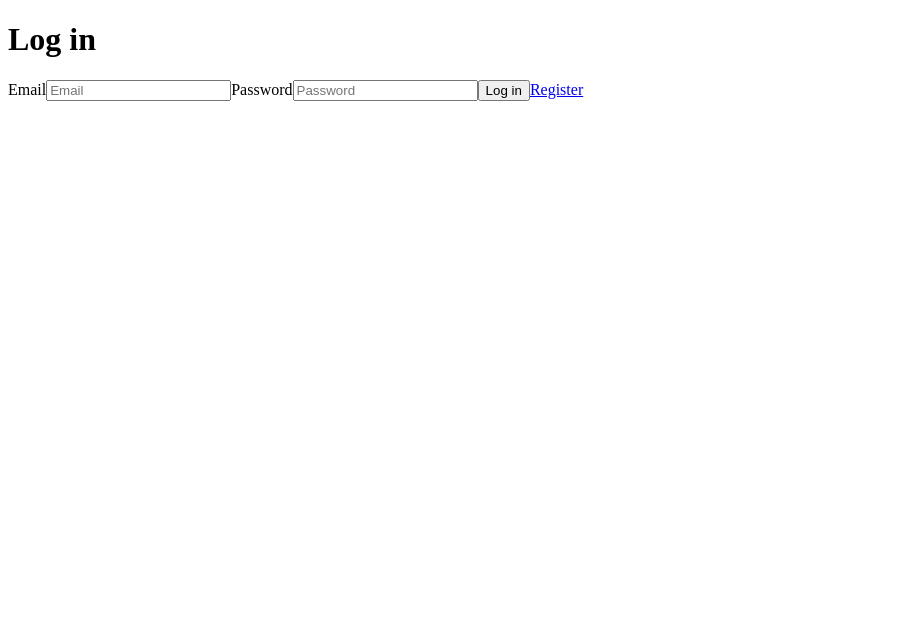
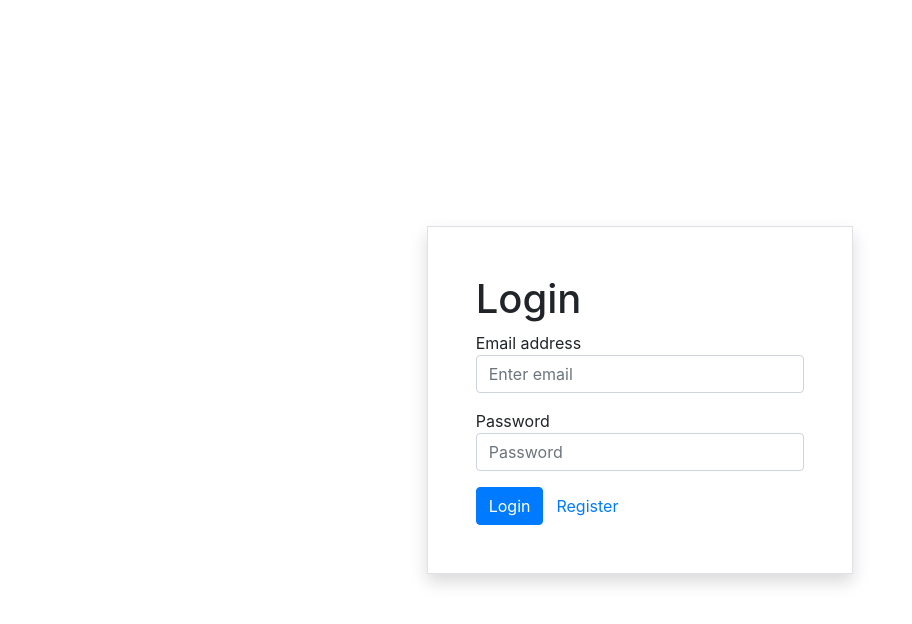
Before and after one commit to vlappdev/login-registration-redux, a React (Create React App) app: page /login in a window 1280 px wide. Shown: the top 624 px of the page, without its empty margins (0-912 px from the left). Built offline with nearby package versions, Linux system fonts and the light colour scheme; no server answers.

Commit message:
12 - added style for Login page

```diff
--- a/package.json
+++ b/package.json
@@ -6,8 +6,10 @@
     "@testing-library/jest-dom": "^4.2.4",
     "@testing-library/react": "^9.5.0",
     "@testing-library/user-event": "^7.2.1",
+    "bootstrap": "^4.5.0",
     "firebase": "^7.14.6",
     "history": "^4.10.1",
+    "node-sass": "^4.14.1",
     "react": "^16.13.1",
     "react-dom": "^16.13.1",
     "react-redux": "^7.2.0",
--- a/public/index.html
+++ b/public/index.html
@@ -2,7 +2,7 @@
 <html lang="en">
 <head>
     <meta charset="UTF-8">
-    <title>Title</title>
+    <title>User Registration and Login (React + Redux + Firebase)</title>
 </head>
 <body>
     <div id="root"></div>
--- a/src/App.js
+++ b/src/App.js
@@ -14,15 +14,17 @@ class App extends Component {
         super(props);
 
         history.listen((location, action) => {
+
             //clear alert on location changes
             this.props.clearAlerts()
         });
     }
     render() {
-        const { message } = this.props;
+        const { alertReducer } = this.props;
+        console.log(this.props);
         return (
-            <div>
-                { message && <div>{message}</div>}
+            <div className="shadow col-sm-6 col-lg-4 border p-5">
+                { alertReducer.message && <div className={`alert ${ alertReducer.type }`}>{ alertReducer.message }</div>}
                 <Router history={history}>
                     <Switch>
                         <PrivateRoute exact path="/" component={ MemberPage }/>
@@ -37,7 +39,7 @@ class App extends Component {
 
 const mapStateToProps = (state) =>{
     const { alertReducer } = state;
-    return alertReducer
+    return { alertReducer }
 };
 
 
--- /dev/null
+++ b/src/App.scss
@@ -0,0 +1,39 @@
+
+$theme-colors: (
+    "light-gray": #e6e6e6,
+);
+
+
+// Required
+@import "../node_modules/bootstrap/scss/functions";
+@import "../node_modules/bootstrap/scss/variables";
+@import "../node_modules/bootstrap/scss/mixins";
+
+
+// Optional
+@import "../node_modules/bootstrap/scss/reboot";
+@import "../node_modules/bootstrap/scss/utilities";
+@import "../node_modules/bootstrap/scss/type";
+@import "../node_modules/bootstrap/scss/transitions";
+@import "../node_modules/bootstrap/scss/grid";
+@import "../node_modules/bootstrap/scss/buttons";
+@import "../node_modules/bootstrap/scss/forms";
+@import "../node_modules/bootstrap/scss/navbar";
+@import "../node_modules/bootstrap/scss/alert";
+
+html, body{
+    height: 100%;
+}
+
+#root{
+    height: 100%;
+    display: -webkit-box;
+    display: -ms-flexbox;
+    display: flex;
+    -webkit-box-pack:center;
+    -ms-flex-pack:center;
+    justify-content:center;
+    -webkit-box-align:center;
+    -ms-flex-align:center;
+    align-items:center;
+}
--- a/src/_components/LoginPage.js
+++ b/src/_components/LoginPage.js
@@ -40,26 +40,32 @@ class LoginPage extends Component{
     };
 
     render(){
-        // console.log(this.email);
-        // console.log(this.submitted);
+        const{ email, password, submitted } = this.state;
+        console.log(this.props)
         return (
             <div>
-                <h1>Log in</h1>
+                <h1>Login</h1>
                 <form onSubmit={this.handleSubmit}>
-                    <label>
-                        Email
-                        <input name="email" onChange={this.handleChange} value={this.state.email} type="email" placeholder="Email" />
-                        { this.state.submitted && !this.state.email &&
-                        <div>Username is required</div> }
-                    </label>
-                    <label>
-                        Password
-                        <input name="password" onChange={this.handleChange} value={this.state.password} type="password" placeholder="Password" />
-                        { this.state.submitted && !this.state.password &&
-                        <div>Password is required</div>}
-                    </label>
-                    <button type="submit">Log in</button>
-                    <Link to="/register" className="btn-link">Register</Link>
+                    <div className="form-group">
+                        <label className="d-block">
+                            Email address
+                            <input type="email" onChange={this.handleChange} value={ email }
+                                   name="email" className={"form-control" + (submitted && !email ? " is-invalid": "")} placeholder="Enter email"/>
+                            { submitted && !email &&
+                            <div className="invalid-feedback">Email is required</div> }
+                        </label>
+                    </div>
+                    <div className="form-group">
+                        <label className="d-block">
+                            Password
+                            <input type="password" onChange={this.handleChange} value={ password }
+                                   name="password" className={"form-control" + (submitted && !password ? " is-invalid": "")} placeholder="Password"/>
+                            { submitted && !password &&
+                            <div className="invalid-feedback">Password is required</div> }
+                        </label>
+                    </div>
+                    <button type="submit" className="btn btn-primary">Login</button>
+                    <Link to="/register" className="btn text-primary">Register</Link>
                 </form>
             </div>
         );
@@ -69,7 +75,9 @@ class LoginPage extends Component{
 
 
 const mapStateToProps = (state) => {
-     const { loggedIn } = state.authenticationReducer;
+    //const alert = state.alertReducer;
+    const { loggedIn } = state.authenticationReducer;
+    //return { alert, loggedIn }
     return { loggedIn }
 };
 
--- a/src/_reducers/alertReducer.js
+++ b/src/_reducers/alertReducer.js
@@ -3,10 +3,12 @@ export const alertReducer = (state = {}, action) => {
     switch(action.type){
         case "ALERT_SUCCESS":
             return {
+                type: "alert-success",
                 message: action.message
             };
         case "ALERT_ERROR":
             return {
+                type: "alert-danger",
                 message: action.message
             };
         case "ALERT_CLEAR":
--- a/src/index.js
+++ b/src/index.js
@@ -1,6 +1,7 @@
 import React from 'react'
 import ReactDOM from 'react-dom'
 import { Provider } from 'react-redux'
+import './App.scss'
 
 import { store } from './_helpers/store'
 import { App } from './App'
```
Also changed, not shown: src/App.css (deleted), 2 other files (tests, documents, lock files or other folders).
